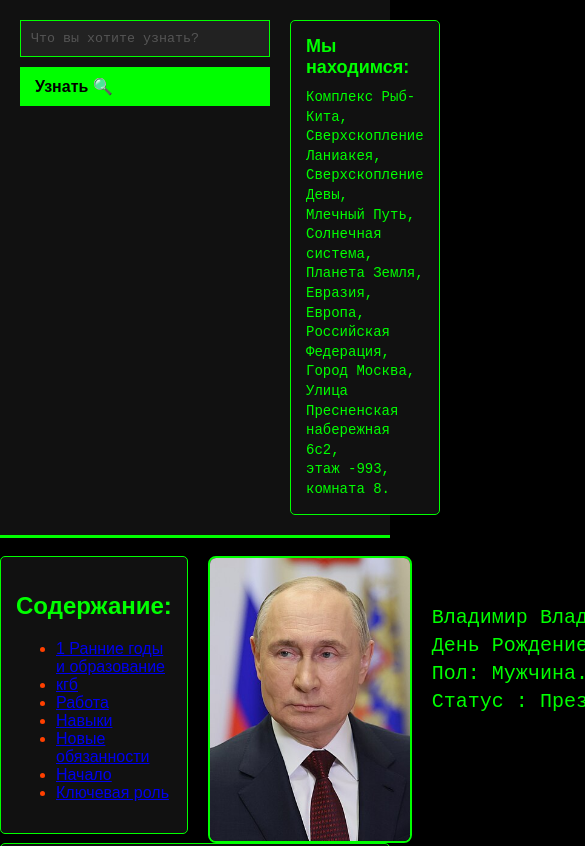
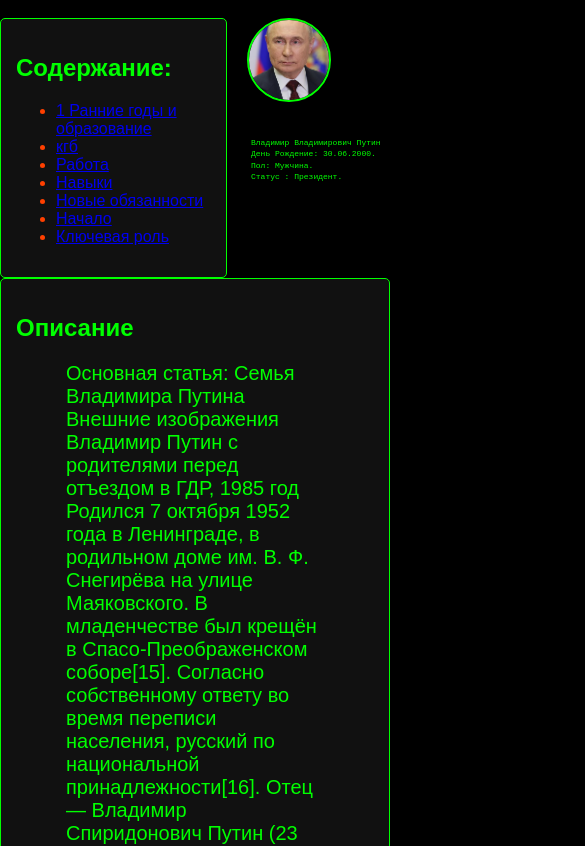
Before and after one commit to Kievsky332/Nua_Fond_S.S, a plain HTML site: page index.html in a window 390 px wide. Shown: the top 846 px of the page, 585 px wide, since content can reach past the window. Drawn offline with Linux system fonts and the light colour scheme.

Commit message:
Mobile optimization.Yeahhhh

```diff
--- a/index.html
+++ b/index.html
@@ -49,10 +49,7 @@
     </ul>
   </nav>
   <!-- Фото справа -->
-  <img
-    src="people.png"
-    style="width: 200px; border-radius: 8px; border: 2px solid #0f0; object-fit: cover;"
-    alt="Фото Даниил">
+  <img src="people.png" alt="Фото ">
 <pre object-fit: cover; class="addres"; >
 Владимир Владимирович Путин
 День Рождение: 30.06.2000.
--- a/style.css
+++ b/style.css
@@ -116,22 +116,6 @@ h1 {
   line-height: 1.4;
 }
 
-/* Бегущая строка */
-.marquee-container {
-  margin-top: 20px;
-  background-color: #f00;
-  padding: 5px;
-  border-radius: 5px;
-}
-
-marquee {
-  color: #fff;
-  font-family: Arial;
-  height: 40px;
-  line-height: 40px;
-  font-size: 20px;
-  text-shadow: 1px 1px 2px #000;
-}
 nav {
 background-color: #111;
   padding: 15px;
@@ -157,3 +141,32 @@ color: #ff4000;
   margin: 0 50px 0 50px;
   font-size: 40px;
 }
+img{
+  width: 200px;
+  border-radius: 8px;
+  border: 2px solid #0f0;
+  object-fit: cover;
+}
+/* Адаптация для телефонов */
+@media (max-width: 480px) {
+    header{
+      display: none;
+    }
+   .gg{
+    font-size: 20px;
+   }
+   img{
+    width: 80px;
+    height: 80px;
+    border-radius: 100%;
+   }
+   pre{
+    max-width: 10%;
+    transform: translate(-100px ,+100px );
+   }
+   .addres {
+     font-family: 'Courier New', monospace;
+     font-size: 8px;
+     line-height: 1.4;
+}
+}
```
